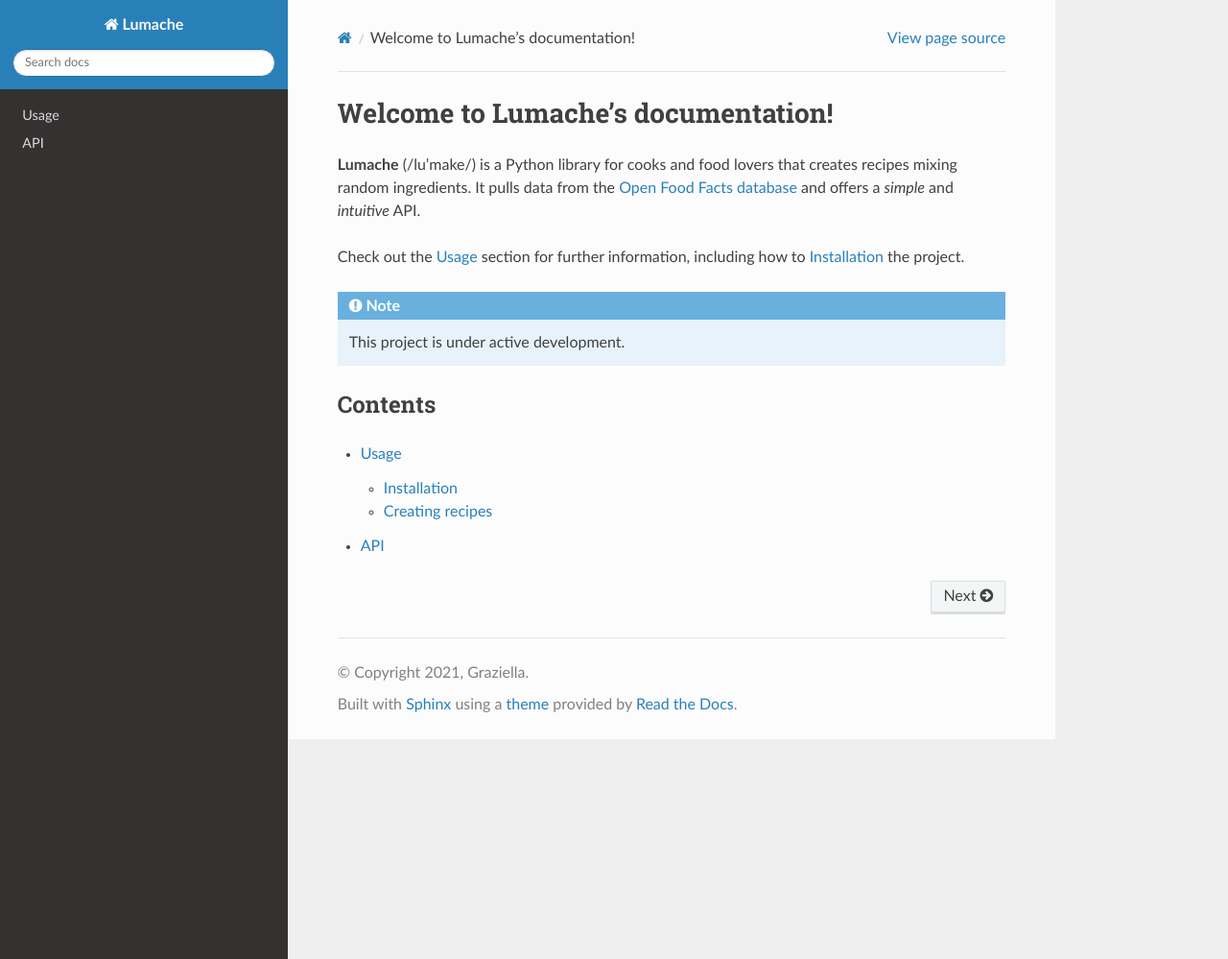
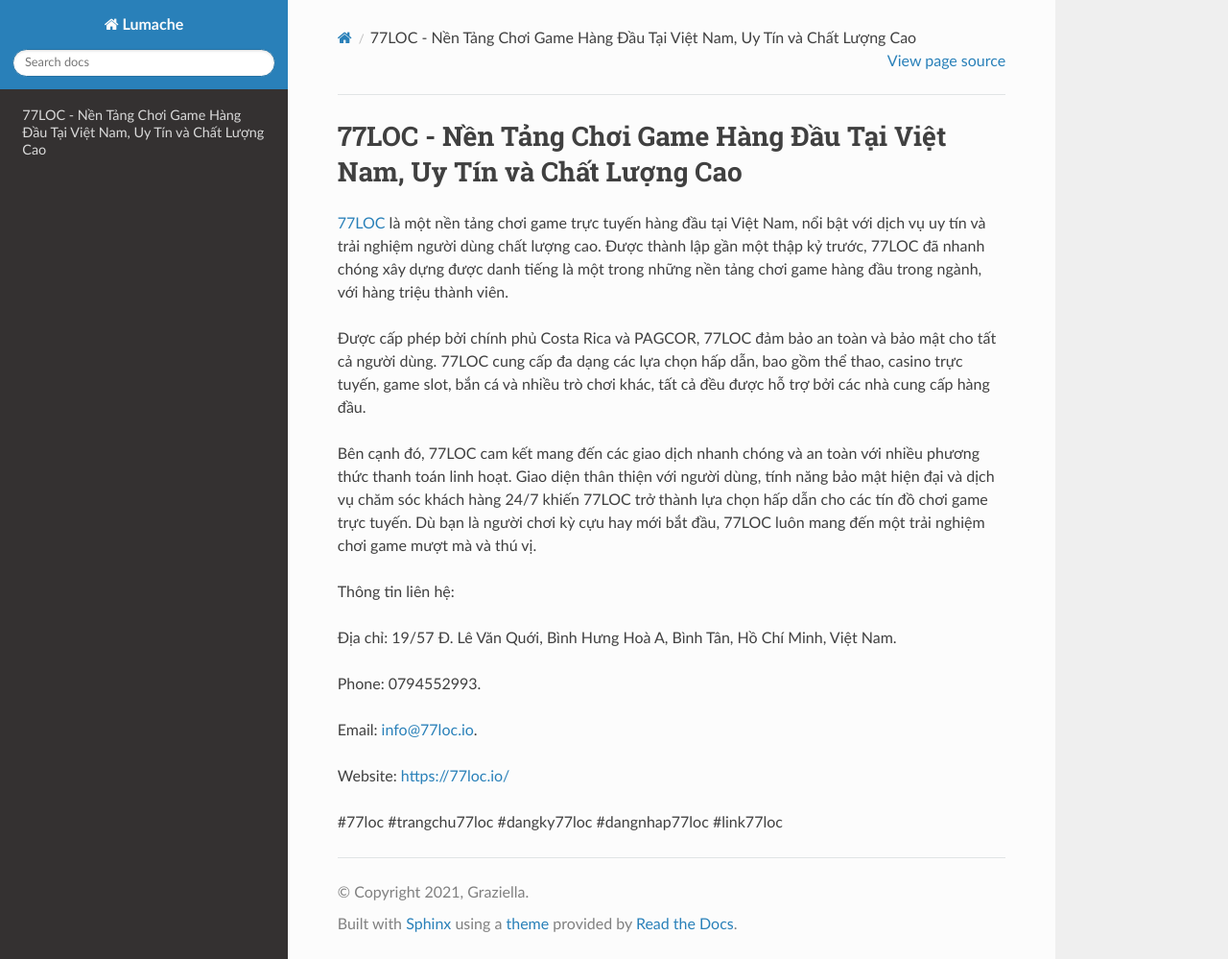
Before and after one commit to syvan0897/77locio, a Sphinx documentation site: the page built from docs/source/index.rst, in a window 1280 px wide and 999 px high. Shown: the whole window at 96% size. Built offline with Sphinx 7.4.7 and the Read the Docs theme 3.1.0, drawn with Linux system fonts in a browser that asks for light colours.

Commit message:
Update index.rst

```diff
--- a/docs/source/index.rst
+++ b/docs/source/index.rst
@@ -1,22 +1,20 @@
-Welcome to Lumache's documentation!
+77LOC - Nền Tảng Chơi Game Hàng Đầu Tại Việt Nam, Uy Tín và Chất Lượng Cao
 ===================================
 
-**Lumache** (/lu'make/) is a Python library for cooks and food lovers
-that creates recipes mixing random ingredients.
-It pulls data from the `Open Food Facts database <https://world.openfoodfacts.org/>`_
-and offers a *simple* and *intuitive* API.
+`77LOC <https://77loc.io/>`_ là một nền tảng chơi game trực tuyến hàng đầu tại Việt Nam, nổi bật với dịch vụ uy tín và trải nghiệm người dùng chất lượng cao. Được thành lập gần một thập kỷ trước, 77LOC đã nhanh chóng xây dựng được danh tiếng là một trong những nền tảng chơi game hàng đầu trong ngành, với hàng triệu thành viên.
 
-Check out the :doc:`usage` section for further information, including
-how to :ref:`installation` the project.
+Được cấp phép bởi chính phủ Costa Rica và PAGCOR, 77LOC đảm bảo an toàn và bảo mật cho tất cả người dùng. 77LOC cung cấp đa dạng các lựa chọn hấp dẫn, bao gồm thể thao, casino trực tuyến, game slot, bắn cá và nhiều trò chơi khác, tất cả đều được hỗ trợ bởi các nhà cung cấp hàng đầu.
 
-.. note::
+Bên cạnh đó, 77LOC cam kết mang đến các giao dịch nhanh chóng và an toàn với nhiều phương thức thanh toán linh hoạt. Giao diện thân thiện với người dùng, tính năng bảo mật hiện đại và dịch vụ chăm sóc khách hàng 24/7 khiến 77LOC trở thành lựa chọn hấp dẫn cho các tín đồ chơi game trực tuyến. Dù bạn là người chơi kỳ cựu hay mới bắt đầu, 77LOC luôn mang đến một trải nghiệm chơi game mượt mà và thú vị.
 
-   This project is under active development.
+Thông tin liên hệ:
 
-Contents
---------
+Địa chỉ: 19/57 Đ. Lê Văn Quới, Bình Hưng Hoà A, Bình Tân, Hồ Chí Minh, Việt Nam.
 
-.. toctree::
+Phone: 0794552993.
 
-   usage
-   api
+Email: info@77loc.io.
+
+Website: https://77loc.io/
+
+#77loc #trangchu77loc #dangky77loc #dangnhap77loc #link77loc
```
